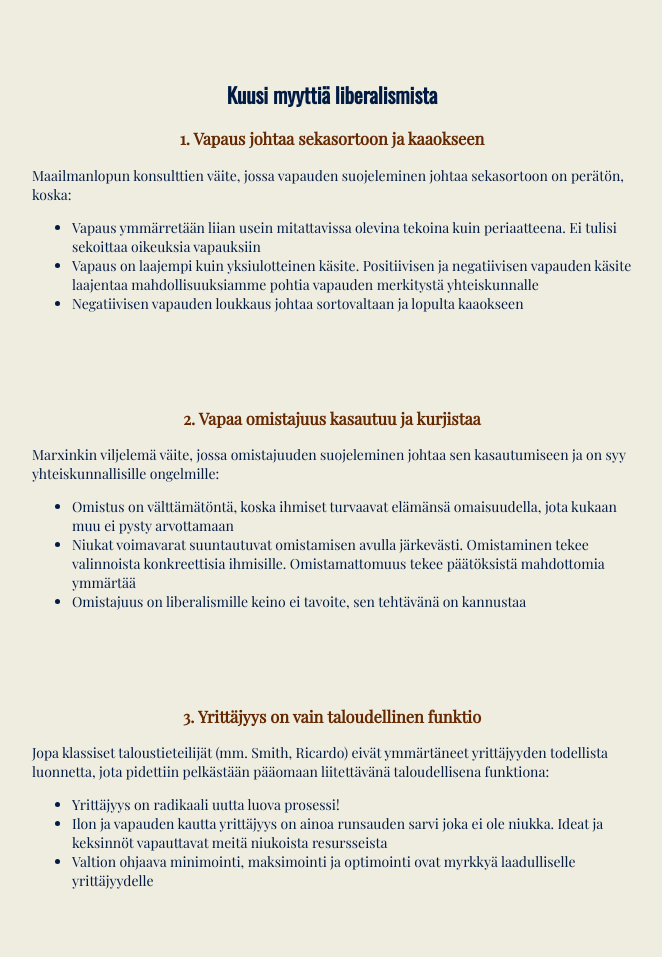
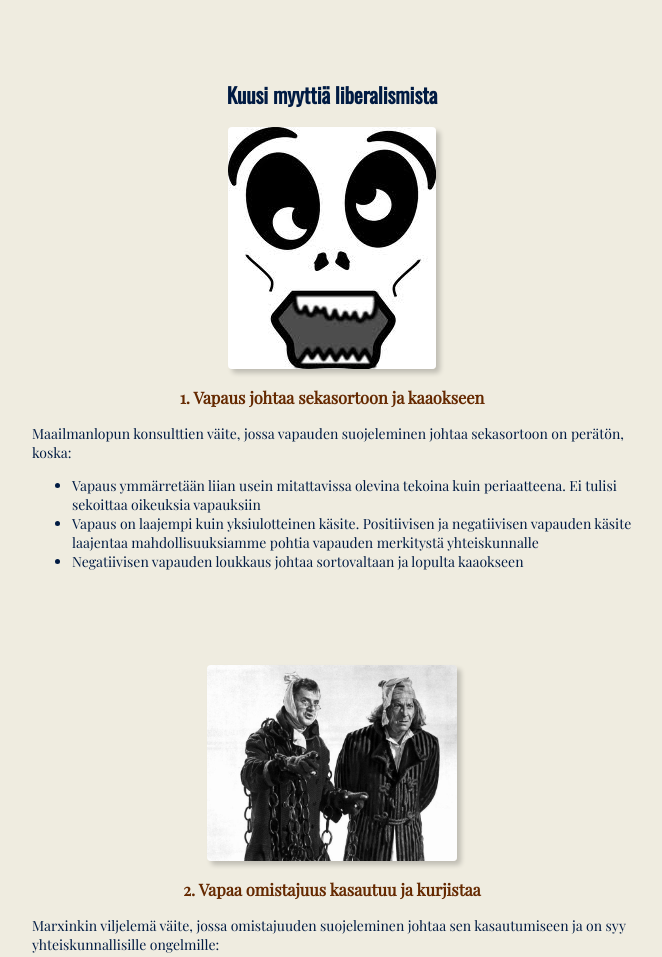
Before and after one commit to rallu/libertymind.academy, a website: page liberaalivaltio.html in a window 1280 px wide. Shown: the part 3343-4300 px from the top of the page, without its empty margins (308-970 px from the left). Drawn offline with nearby package versions, Linux system fonts and the light colour scheme.

Commit message:
Updated styles to have images in liberaalivaltio

```diff
--- a/scss/style.scss
+++ b/scss/style.scss
@@ -283,9 +283,11 @@ body.liberaalivaltio {
             text-align: center;
         }
         img {
-            display: none;
+            display: block;
             max-width: 250px;
             margin: 0 auto;
+            box-shadow: 4px 4px 5px rgba(0,0,0,0.2);
+            border-radius: 4px;
         }
     }
 
```
Also changed, not shown: style.css.
